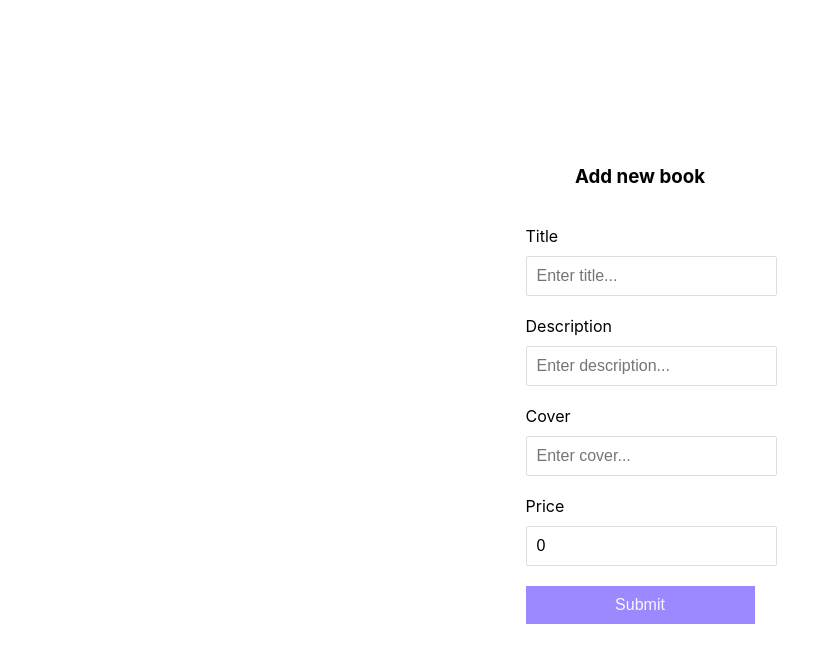
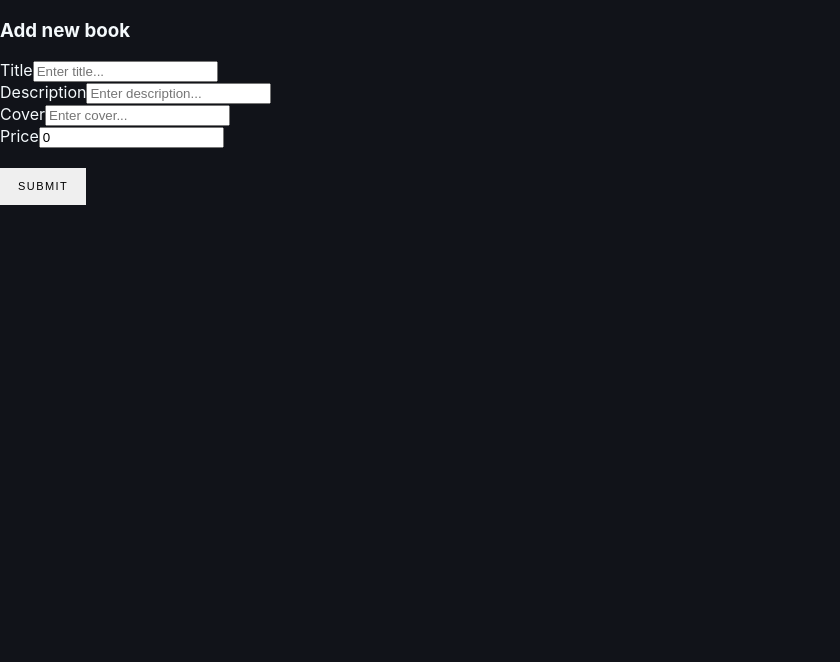
Before and after one commit to danveb/librarian, a React (Create React App) app in the folder client/: page /add in a window 1280 px wide. Shown: the top 662 px of the page, without its empty margins (0-840 px from the left). Built offline with nearby package versions, Linux system fonts and the light colour scheme; no server answers; a web font is replaced by a local one.

Commit message:
work on Home page and styles/assets

```diff
--- a/client/src/App.css
+++ b/client/src/App.css
@@ -1,98 +1,22 @@
 .app {
-    height: 100vh;
-    padding: 0px 100px;
-    display: flex;
-    align-items: center;
-    justify-content: center;
-    /* text-align: center;  */
-}
-
-.books {
-    display: flex;
-    gap: 10px;
-}
-
-.book {
-    flex: 1;
-    display: flex;
-    flex-direction: column;
-    align-items: center;
-    gap: 10px;
-}
-
-.error {
-    color: red;
-}
-
-a {
-    display: block;
-    width: 100%;
+    max-width: 1440px;
     height: 100%;
-    text-decoration: none;
-}
-
-img {
-    width: 200px;
-    height: 300px;
-    object-fit: cover;
-    background-color: lightcyan;
-}
-
-form {
-    display: flex;
-    flex-direction: column;
-    justify-content: center;
-    align-items: center;
-    gap: 10px;
-}
-
-label {
-    display: inline-block;
-    margin: 10px 0;
-}
-
-input[type='text'],
-input[type='number'] {
-    border: 1px solid #dedede;
-    border-radius: 2px;
-    display: block;
-    font-size: 16px;
-    padding: 10px;
-    width: 100%;
+    margin: 0 auto;
 }
 
 .btn {
-    display: block;
-    width: 100%;
-    border: 0;
-    font-size: 16px;
-    margin: 10px 0 30px;
-    padding: 10px;
-    color: var(--alice-blue);
+    font-family: "Quicksand", sans-serif;
+    padding: 13px 18px;
+    border: none;
+    line-height: 1em;
+    letter-spacing: .13em;
+    font-size: 11px;
+    text-transform: uppercase;
     cursor: pointer;
+    margin: 20px 0;
 }
 
-.btn-new {
-    background-color: var(--raisin-black);
-}
-
-.btn-new a {
-    color: var(--alice-blue);
+.btn a {
+    color: var(--rich-black);
     text-decoration: none;
 }
-
-.btn-add {
-    background-color: #9c88ff;
-}
-
-.btn-delete {
-    background-color: crimson;
-}
-
-.btn-update {
-    background-color: dodgerblue;
-}
-
-.btn:focus {
-    outline: 0;
-}
--- a/client/src/index.css
+++ b/client/src/index.css
@@ -18,6 +18,10 @@
 }
 
 body {
+  background-color: var(--rich-black);
+  color: var(--alice-blue);
+  box-sizing: border-box;
+  padding: 0;
   margin: 0;
   font-family: -apple-system, BlinkMacSystemFont, 'Segoe UI', 'Roboto', 'Oxygen',
     'Ubuntu', 'Cantarell', 'Fira Sans', 'Droid Sans', 'Helvetica Neue',
--- a/client/src/pages/Home.jsx
+++ b/client/src/pages/Home.jsx
@@ -1,10 +1,16 @@
 import { Link } from "react-router-dom";
+import "../styles/Home.css";
+import librarian from "../assets/librarian.jpg";
 
 const Home = () => {
     return (
-        <div>
-            <h1>Welcome to Librarian</h1>
-            <button className="btn"><Link to="/books">Go to Library</Link></button>
+        <div className="home">
+            <img className="home__librarian" src={librarian} alt="librarian main" />
+            <h1 className="home__title">Welcome to Librarian</h1>
+            <p className="home__subtitle">Powerful, extensible toolkit for those who share the passion of books.</p>
+            <button className="btn btn-main">
+                <Link to="/library">Go to Library</Link>
+            </button>
         </div>
     )
 }
--- /dev/null
+++ b/client/src/styles/Home.css
@@ -0,0 +1,64 @@
+.home {
+    width: 100%;
+    height: 100%;
+    display: flex;
+    justify-content: center;
+    align-items: center;
+    flex-direction: column;
+}
+
+.home__librarian {
+    width: 100vw;
+    height: 60vh;
+    object-fit: cover;
+}
+
+.home__title {
+    font-size: 26px;
+    background: linear-gradient(271deg,#a0e9ff 30%,#a162e8 50%,#f093b0 70%,#edca85 94%);
+    background-clip: text;
+    -webkit-background-clip: text;
+    -webkit-text-fill-color: transparent;
+    text-align: center;
+}
+
+.home__subtitle {
+    text-align: center;
+    width: 70%;
+    line-height: 2em;
+}
+
+.home__tile {
+    display: flex;
+    justify-content: center;
+    align-items: center;
+    flex-direction: column;
+    background-color: var(--raisin-black);
+    width: 320px;
+    height: 480px;
+    border-radius: 20px;
+    margin: 20px 0;
+}
+
+.home__tile a {
+    text-decoration: none;
+    color: inherit;
+}
+
+.home__tile span {
+    font-size: 12px;
+}
+
+.home__tile h2 {
+    font-size: 12px;
+}
+
+.home__tile img {
+    width: 80%;
+    height: 80%;
+    object-fit: cover;
+}
+
+.btn-main {
+    background-color: var(--alice-blue);
+}
```
Also changed, not shown: client/src/constants/links.js (added, +17 -0 lines), 1 other file (tests, documents, lock files or other folders).
